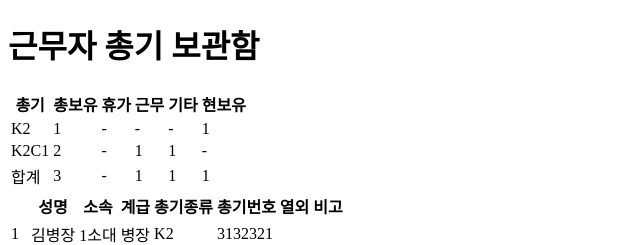
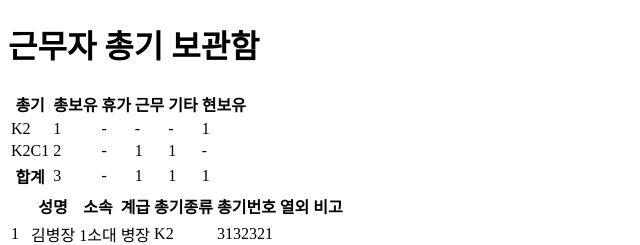
Before and after one commit to osamhack2022/IOT_WEB_SmartGunCabinet_Musago, a plain HTML site: page WEB_FE/index.html in a window 1280 px wide. Shown: the top 245 px of the page, 0-640 px from the left. Drawn offline with Linux system fonts and the light colour scheme.

Commit message:
합계를 <th>로 변경

```diff
--- a/WEB_FE/index.html
+++ b/WEB_FE/index.html
@@ -9,6 +9,7 @@
     <table id="gun_sum_table">
         <thead></thead>
         <tbody></tbody>
+        <tfoot></tfoot>
     </table>
     <table id="gun_list_table">
         <thead></thead>
--- a/WEB_FE/js/dom/gun_sum.js
+++ b/WEB_FE/js/dom/gun_sum.js
@@ -52,6 +52,7 @@ let add_row = (tbody, data) => {
             }
         }while(i != 0)
     }
+    return row;
 }
 
 /**
@@ -60,13 +61,14 @@ let add_row = (tbody, data) => {
 */
 function set_gun_sum_table_tbody(datalist) {
     const tbody = gun_sum_table.querySelector("tbody")
+    const tfoot = gun_sum_table.querySelector("tfoot")
     tbody.innerHTML = "";
     let sumdata = new GunSum("합계");
     datalist.forEach(data => {
         add_row(tbody, data);
         sumdata.addGunSum(data);
     });
-    add_row(tbody, sumdata);
+    add_row(tfoot, sumdata).querySelectorAll("td")[0].outerHTML = `<th>${sumdata.gun_model}</th>`;
 }
 
 /**
```
